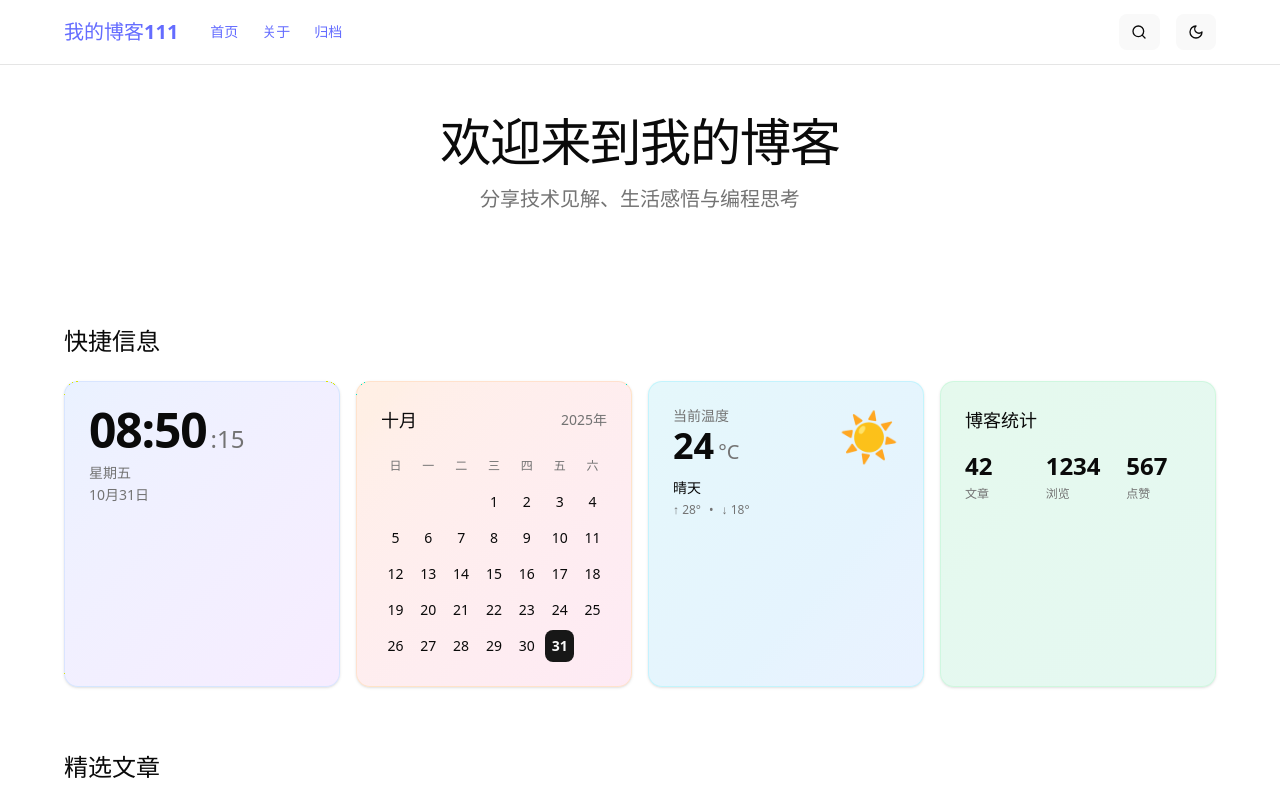
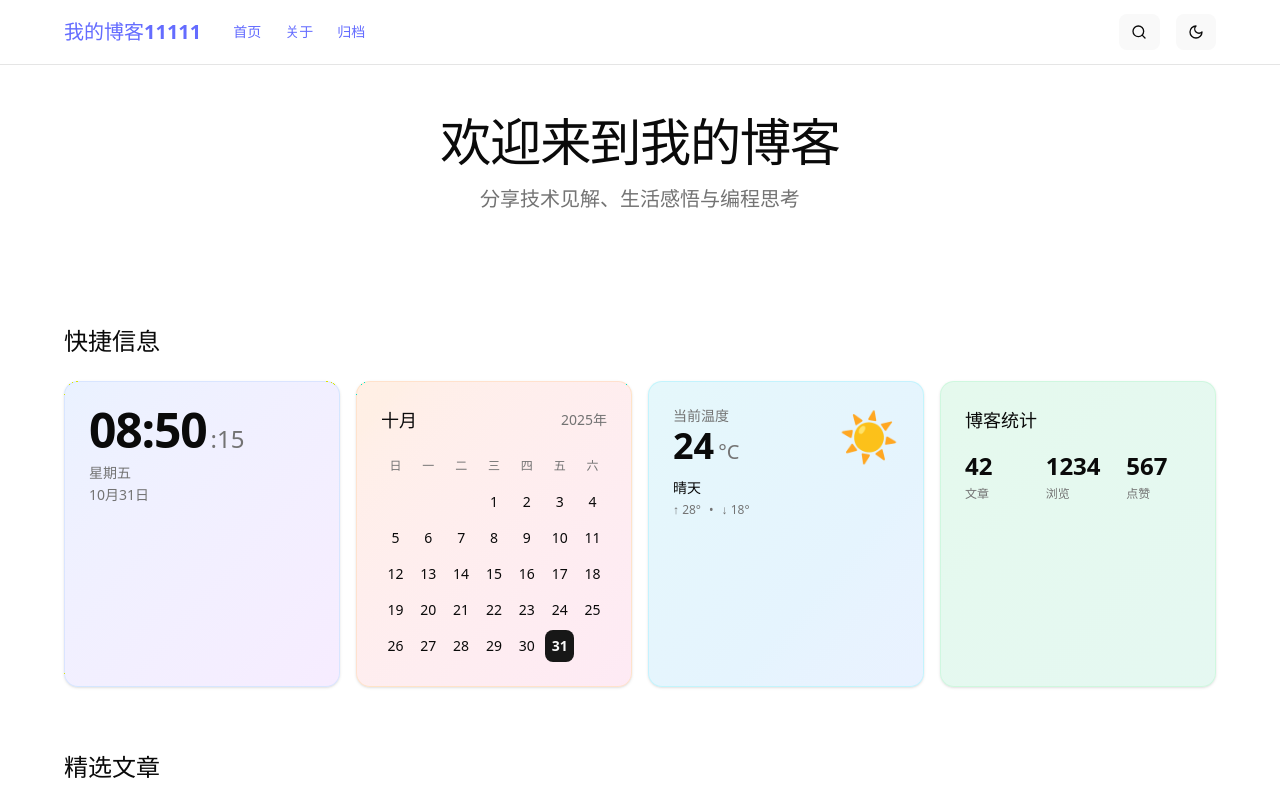
Before and after one commit to libiluo/web_code, a React (Vite) app: page / in a window 1280 px wide. Shown: the top 800 px of the page. Built offline with nearby package versions, Linux system fonts and the light colour scheme.

Commit message:
重新部署路径

```diff
--- a/src/components/layout/Header.tsx
+++ b/src/components/layout/Header.tsx
@@ -7,7 +7,7 @@
       <div className="h-16 flex items-center justify-between px-6 md:px-8 lg:px-16 mx-auto max-w-[1800px]">
         <div className="flex items-center gap-8">
           <Link to="/" className="flex items-center space-x-2">
-            <span className="text-xl font-bold">我的博客111</span>
+            <span className="text-xl font-bold">我的博客11111</span>
           </Link>
 
           <nav className="hidden md:flex items-center gap-6">
```
